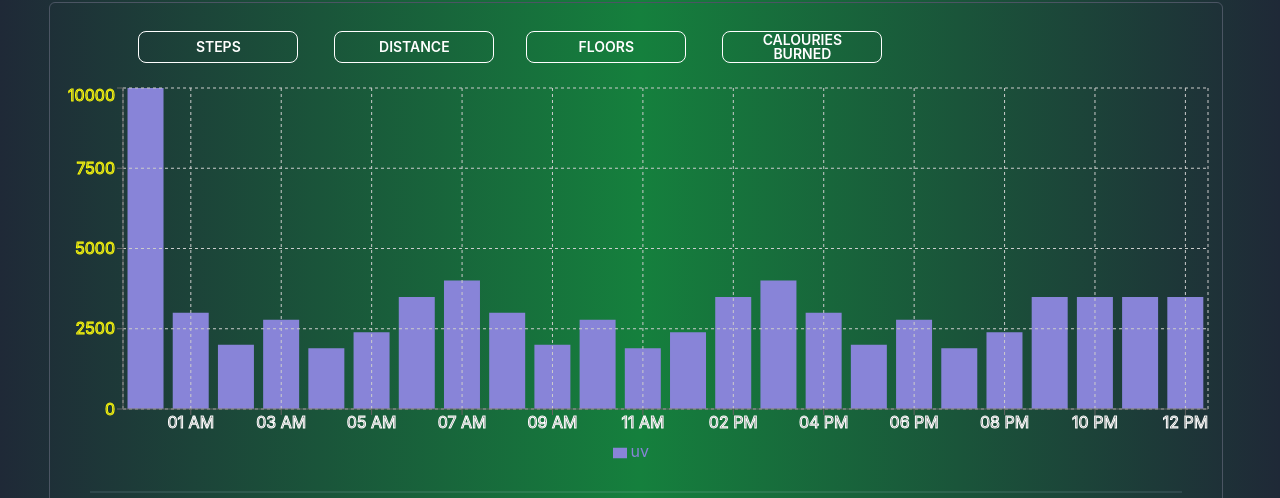
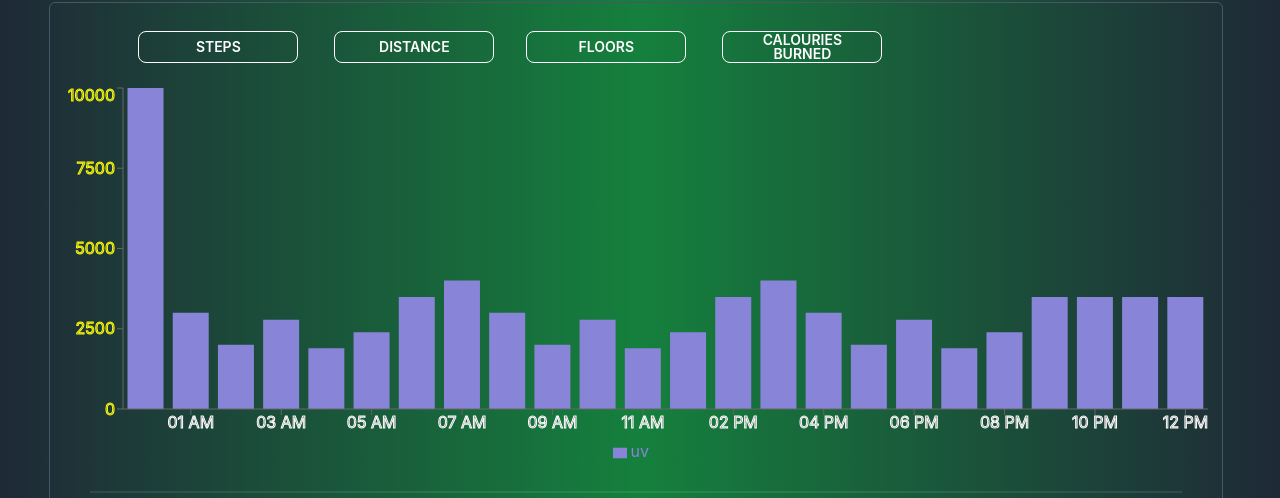
Before and after one commit to farukphero/fitness-tracking-web-client, a React (Create React App) app: page /Logs/Activities in a window 1280 px wide. Shown: the part 302-800 px from the top of the page. Built offline with nearby package versions, Linux system fonts and the light colour scheme; no server answers.

Commit message:
sleep route aqdded

```diff
--- a/src/Pages/OtherPages/Logs/Activities/ActivitiesChart/AcitvitiesChart.jsx
+++ b/src/Pages/OtherPages/Logs/Activities/ActivitiesChart/AcitvitiesChart.jsx
@@ -39,8 +39,6 @@ const ActivitiesChart = () => {
     }
   }, [dayDistance, user?.email, data]);
 
-  console.log(dayDistance);
-  console.log(data);
 
   return (
     <>
--- a/src/Pages/OtherPages/Logs/Activities/ActivitiesChart/DayChart/DayChart.jsx
+++ b/src/Pages/OtherPages/Logs/Activities/ActivitiesChart/DayChart/DayChart.jsx
@@ -158,12 +158,12 @@ const myData = [
   },
 ];
 
-const DayChart = () => {
+const DayChart = ({data}) => {
   return (
     <ResponsiveContainer width="100%" aspect={3}>
       <BarChart width={150} height={40} data={myData}>
         <Bar dataKey="uv" fill="#8884d8" />
-        <CartesianGrid strokeDasharray="3 3" />
+        {/* <CartesianGrid strokeDasharray="3 3" /> */}
         <XAxis tick={{ stroke: `white` }} dataKey="name" />
         <YAxis tick={{ stroke: `yellow` }} />
         <Tooltip />
--- a/src/Pages/OtherPages/Logs/Activities/ActivitiesChart/MonthChart/MonthChart.jsx
+++ b/src/Pages/OtherPages/Logs/Activities/ActivitiesChart/MonthChart/MonthChart.jsx
@@ -13,157 +13,229 @@ import {
 
   const myData = [
     {
-      name: "12 AM",
+      name:"01/01/2023",
+
       uv: 10000,
       pv: 2400,
       amt: 2400,
     },
     {
-      name: "01 AM",
+      name:"02/01/2023",
+
       uv: 3000,
       pv: 1398,
       amt: 2210,
     },
     {
-      name: "02 AM",
+      name:"03/01/2023",
+
       uv: 2000,
       pv: 9800,
       amt: 2290,
     },
     {
-      name: "03 AM",
+      name:"04/01/2023",
+
       uv: 2780,
       pv: 3908,
       amt: 2000,
     },
     {
-      name: "04 AM",
+      name:"05/01/2023",
+
       uv: 1890,
       pv: 4800,
       amt: 2181,
     },
     {
-      name: "05 AM",
+      name:"06/01/2023",
+
       uv: 2390,
       pv: 3800,
       amt: 2500,
     },
     {
-      name: "06 AM",
+      name:"07/01/2023",
+
       uv: 3490,
       pv: 4300,
       amt: 2100,
     },
     {
-      name: "07 AM",
+      name:"08/01/2023",
+
       uv: 4000,
       pv: 2400,
       amt: 2400,
     },
     {
-      name: "08 AM",
+      name:"09/01/2023",
+
       uv: 3000,
       pv: 1398,
       amt: 2210,
     },
     {
-      name: "09 AM",
+      name:"10/01/2023",
+
       uv: 2000,
       pv: 9800,
       amt: 2290,
     },
     {
-      name: "10 AM",
+      name:"11/01/2023",
+
       uv: 2780,
       pv: 3908,
       amt: 2000,
     },
     {
-      name: "11 AM",
+      name:"12/01/2023",
+
       uv: 1890,
       pv: 4800,
       amt: 2181,
     },
     {
-      name: "12 PM",
+      name:"13/01/2023",
+
       uv: 2390,
       pv: 3800,
       amt: 2500,
     },
     {
-      name: "02 PM",
+      name:"14/01/2023",
+
       uv: 3490,
       pv: 4300,
       amt: 2100,
     },
     {
-      name: "03 PM",
+      name:"15/01/2023",
+
       uv: 4000,
       pv: 2400,
       amt: 2400,
     },
     {
-      name: "04 PM",
+      name:"16/01/2023",
+
       uv: 3000,
       pv: 1398,
       amt: 2210,
     },
     {
-      name: "05 PM",
+      name:"17/01/2023",
+
       uv: 2000,
       pv: 9800,
       amt: 2290,
     },
     {
-      name: "06 PM",
+      name:"18/01/2023",
+
       uv: 2780,
       pv: 3908,
       amt: 2000,
     },
     {
-      name: "07 PM",
+      name:"19/01/2023",
+
       uv: 1890,
       pv: 4800,
       amt: 2181,
     },
     {
-      name: "08 PM",
+      name:"20/01/2023",
+
       uv: 2390,
       pv: 3800,
       amt: 2500,
     },
     {
-      name: "09 PM",
+      name:"21/01/2023",
+
       uv: 3490,
       pv: 4300,
       amt: 2100,
     },
     {
-      name: "10 PM",
+      name:"22/01/2023",
+
       uv: 3490,
       pv: 4300,
       amt: 2100,
     },
     {
-      name: "11 PM",
+      name:"23/01/2023",
+
       uv: 3490,
       pv: 4300,
       amt: 2100,
     },
     {
-      name: "12 PM",
+      name:"24/01/2023",
+
       uv: 3490,
       pv: 4300,
       amt: 2100,
     },
+    {
+      name:"25/01/2023",
+
+      uv: 3490,
+      pv: 4300,
+      amt: 2100,
+    },
+    {
+      name:"26/01/2023",
+
+      uv: 3490,
+      pv: 4300,
+      amt: 2100,
+    },
+    {
+      name:"27/01/2023",
+
+      uv: 3490,
+      pv: 4300,
+      amt: 2100,
+    },
+    {
+      name:"28/01/2023",
+
+      uv: 3490,
+      pv: 4300,
+      amt: 2100,
+    },
+    {
+      name:"29/01/2023",
+
+      uv: 3490,
+      pv: 4300,
+      amt: 2100,
+    },
+    {
+      name:"30/01/2023",
+
+      uv: 3490,
+      pv: 4300,
+      amt: 2100,
+    },
+    {
+      name:"31/01/2023",
+      uv: 3490,
+      pv: 4300,
+      amt: 2100,
+    }
   ];
 
-const MonthChart = () => {
+const MonthChart = ({data}) => {
     return (
         <ResponsiveContainer width="100%" aspect={3}>
       <BarChart width={150} height={40} data={myData}>
         <Bar dataKey="uv" fill="#8884d8" />
-        <CartesianGrid strokeDasharray="3 3" />
+        {/* <CartesianGrid strokeDasharray="3 3" /> */}
         <XAxis tick={{ stroke: `white` }} dataKey="name" />
         <YAxis tick={{ stroke: `yellow` }} />
         <Tooltip />
--- a/src/Pages/OtherPages/Logs/Activities/ActivitiesChart/WeekChart/WeekChart.jsx
+++ b/src/Pages/OtherPages/Logs/Activities/ActivitiesChart/WeekChart/WeekChart.jsx
@@ -11,56 +11,22 @@ import {
   ResponsiveContainer,
 } from "recharts";
 
-const myData = [
-  {
+const WeekChart = ({ data }) => {
+  // console.log(data);
+  const myData = {
     name: "Fri Day",
+    date: "2023-01-26",
     uv: 10000,
     pv: 2400,
     amt: 2400,
-  },
-  {
-    name: "Satur Day",
-    uv: 3000,
-    pv: 1398,
-    amt: 2210,
-  },
-  {
-    name: "Sun Day",
-    uv: 2000,
-    pv: 9800,
-    amt: 2290,
-  },
-  {
-    name: "Mon Day",
-    uv: 2780,
-    pv: 3908,
-    amt: 2000,
-  },
-  {
-    name: "Tues Day",
-    uv: 1890,
-    pv: 4800,
-    amt: 2181,
-  },
-  {
-    name: "Wednes Day",
-    uv: 2390,
-    pv: 3800,
-    amt: 2500,
-  },
-  {
-    name: "Thrus Day",
-    uv: 3490,
-    pv: 4300,
-    amt: 2100,
-  },
-];
+  };
 
-const WeekChart = ({data}) => {
-    console.log(data);
+  console.log(myData.kv);
+
   return (
     <ResponsiveContainer width="100%" aspect={3}>
       <BarChart width={150} height={40} data={myData}>
+        mv: data,
         <Bar dataKey="uv" fill="#8884d8" />
         <CartesianGrid strokeDasharray="3 3" />
         <XAxis tick={{ stroke: `white` }} dataKey="name" />
--- a/src/Pages/OtherPages/Logs/Activities/ActivitiesHistory/SingleActivity/SingleActivity.jsx
+++ b/src/Pages/OtherPages/Logs/Activities/ActivitiesHistory/SingleActivity/SingleActivity.jsx
@@ -2,7 +2,7 @@ import React from "react";
 import { RiDeleteBin5Fill } from "react-icons/ri";
 import { Link } from "react-router-dom";
 
-const SingleActivity = ({activity}) => {
+const SingleActivity = ({ activity, setDeleteActivity }) => {
   return (
     <>
       <tbody>
@@ -12,14 +12,22 @@ const SingleActivity = ({activity}) => {
           <td>{activity?.steps ? activity?.steps : `N/A`}</td>
           <td>{activity?.distance}</td>
           <td>{activity?.duration ? activity?.duration : `N/A`}</td>
-          <td>{activity?.calourie_burned ? activity?.calourie_burned : `N/A`}</td>
           <td>
-            <Link to='/ActivitiesHistoryDetails'>
+            {activity?.calourie_burned ? activity?.calourie_burned : `N/A`}
+          </td>
+          <td>
+            <Link to="/ActivitiesHistoryDetails">
               <button className="btn btn-xs">details</button>
             </Link>
           </td>
           <td>
-            <RiDeleteBin5Fill className="text-2xl text-error" />{" "}
+              <label
+                onClick={() => setDeleteActivity(activity)}
+                htmlFor="ConfirmationModal"
+                className="btn btn-xs btn-error"
+              >
+                delete
+              </label>
           </td>
         </tr>
       </tbody>
--- /dev/null
+++ b/src/Pages/OtherPages/Logs/Sleep/Sleep/Sleep.jsx
@@ -0,0 +1,87 @@
+import React from "react";
+import {
+  LineChart,
+  Line,
+  XAxis,
+  YAxis,
+  CartesianGrid,
+  Tooltip,
+  Legend,
+  ReferenceLine,
+  ResponsiveContainer,
+} from "recharts";
+
+const data = [
+  {
+    name: "Page A",
+    uv: 4000,
+    pv: 2400,
+    amt: 2400,
+  },
+  {
+    name: "Page B",
+    uv: 3000,
+    pv: 1398,
+    amt: 2210,
+  },
+  {
+    name: "Page C",
+    uv: 2000,
+    pv: 9800,
+    amt: 2290,
+  },
+  {
+    name: "Page D",
+    uv: 2780,
+    pv: 3908,
+    amt: 2000,
+  },
+  {
+    name: "Page E",
+    uv: 1890,
+    pv: 4800,
+    amt: 2181,
+  },
+  {
+    name: "Page F",
+    uv: 2390,
+    pv: 3800,
+    amt: 2500,
+  },
+  {
+    name: "Page G",
+    uv: 3490,
+    pv: 4300,
+    amt: 2100,
+  },
+];
+
+const Sleep = () => {
+  return (
+    <ResponsiveContainer width="100%" aspect={3}>
+      <LineChart
+        width={500}
+        height={300}
+        data={data}
+        margin={{
+          top: 20,
+          right: 50,
+          left: 20,
+          bottom: 5,
+        }}
+      >
+        <CartesianGrid strokeDasharray="3 3" />
+        <XAxis dataKey="name" />
+        <YAxis />
+        <Tooltip />
+        <Legend />
+        <ReferenceLine x="Page C" stroke="red" label="Max PV PAGE" />
+        <ReferenceLine y={9800} label="Max" stroke="red" />
+        <Line type="monotone" dataKey="pv" stroke="#8884d8" />
+        <Line type="monotone" dataKey="uv" stroke="#82ca9d" />
+      </LineChart>
+    </ResponsiveContainer>
+  );
+};
+
+export default Sleep;
--- /dev/null
+++ b/src/Pages/Shared/ConfirmationModal/ConfirmationModal.jsx
@@ -0,0 +1,29 @@
+import React from "react";
+
+const ConfirmationModal = ({title, successButtonName, message, successAction, modalData, closeModal}) => {
+  return (
+    <div>
+      <input type="checkbox" id="ConfirmationModal" className="modal-toggle" />
+      <div className="modal">
+        <div className="modal-box">
+          <h3 className="font-bold text-lg">{title}</h3>
+          <p className="py-4">{message}</p>
+          <div className="modal-action">
+            <label
+              onClick={() => successAction(modalData)}
+              htmlFor="ConfirmationModal"
+              className="btn"
+            >
+              {successButtonName}
+            </label>
+            <button onClick={closeModal} className="btn btn-primary">
+              cencel
+            </button>
+          </div>
+        </div>
+      </div>
+    </div>
+  );
+};
+
+export default ConfirmationModal;
--- a/src/Routes/Routes/Routes.js
+++ b/src/Routes/Routes/Routes.js
@@ -18,7 +18,6 @@ import Foods from "../../Pages/OtherPages/Foods/Foods";
 import Leaderboard from "../../Pages/OtherPages/Leaderboard/Leaderboard";
 import Activities from "../../Pages/OtherPages/Logs/Activities/Activities/Activities";
 import Food from "../../Pages/OtherPages/Logs/Food/Food/Food";
-import Sleep from "../../Pages/OtherPages/Logs/Sleep/Sleep";
 import Water from "../../Pages/OtherPages/Logs/Water/Water";
 
 import Setting from "../../Pages/Dashboard/SettingAndPrivacy/Setting/Setting";
@@ -43,6 +42,7 @@ import Bmi from "../../Pages/Home/Calculator/Bmi/Bmi";
 import Bmr from "../../Pages/Home/Calculator/Bmr/Bmr";
 import Weight from "../../Pages/OtherPages/Logs/Weight/Weight";
 import PrivateRoute from "../PrivateRoute/PrivateRoute";
+import Sleep from "../../Pages/OtherPages/Logs/Sleep/Sleep/Sleep";
 
 export const router = createBrowserRouter([
   {
@@ -241,7 +241,8 @@ export const router = createBrowserRouter([
       },
       {
         path: "/Logs/Sleep",
-        element: <Sleep></Sleep>,
+        element: <Sleep/>
+        ,
       },
     ],
   },
```
Also changed, not shown: src/Pages/OtherPages/Logs/Activities/ActivitiesHistory/ActivityHistory/ActivityHistory.jsx (+62 -8 lines), src/Pages/OtherPages/Logs/Sleep/Sleep.jsx (deleted, +0 -104 lines).
